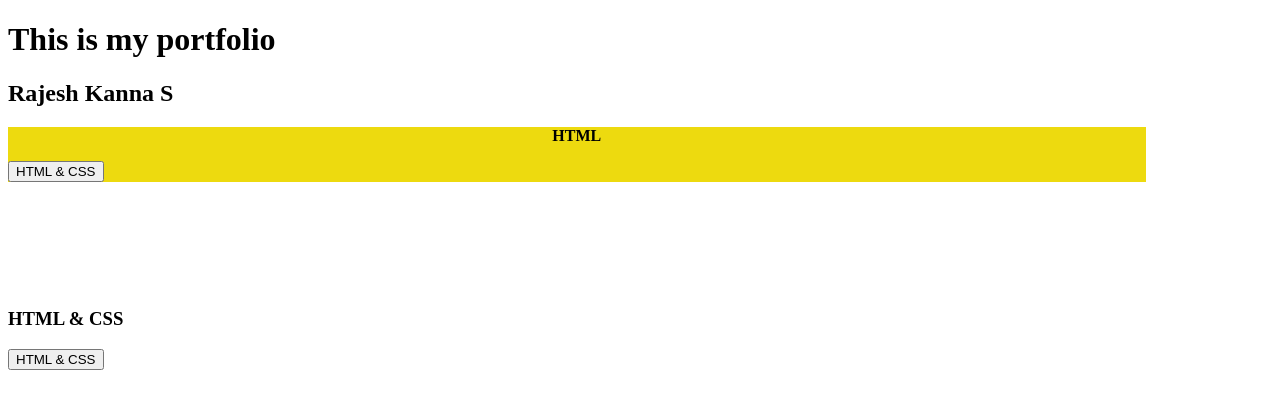
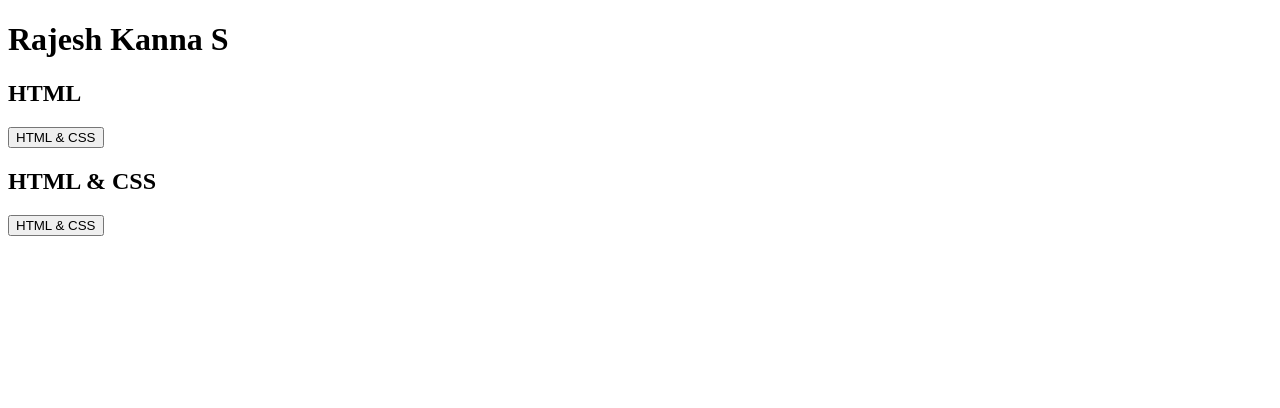
Before and after one commit to rk192324217/PortfolioRK, a plain HTML site: page index.html in a window 1280 px wide. Drawn offline with Linux system fonts and the light colour scheme.

Commit message:
Update index.html

```diff
--- a/index.html
+++ b/index.html
@@ -6,19 +6,21 @@
         <link rel="stylesheet" href="./style.css">
     </head>
     <body>
-        <h1>This is my portfolio </h1>
-        <h2>Rajesh Kanna S</h2>
-        <div id="htmlonly">
-            <h3 class="htmlonly">HTML</h3>
+
+        <h1 >Rajesh Kanna S</h1>
+        <div class="outer">
+        <div class="html">
+            <h2>HTML</h2>
             <a href="./HTML_only/1HTML.html">
-                <button>HTML & CSS</button>
+                <button class="button">HTML & CSS</button>
             </a>
         </div>
-        <div id="htmlandcss">
-            <h3>HTML & CSS</h3>
-            <a href="">
-                <button id="button">HTML & CSS</button>
+        <div class="html_css">
+            <h2>HTML & CSS</h2>
+            <a href="./HTML_CSS/HTML_CSS.html">
+                <button class="button">HTML & CSS</button>
             </a>
+        </div>
         </div>
     </body>
 </html>
```
